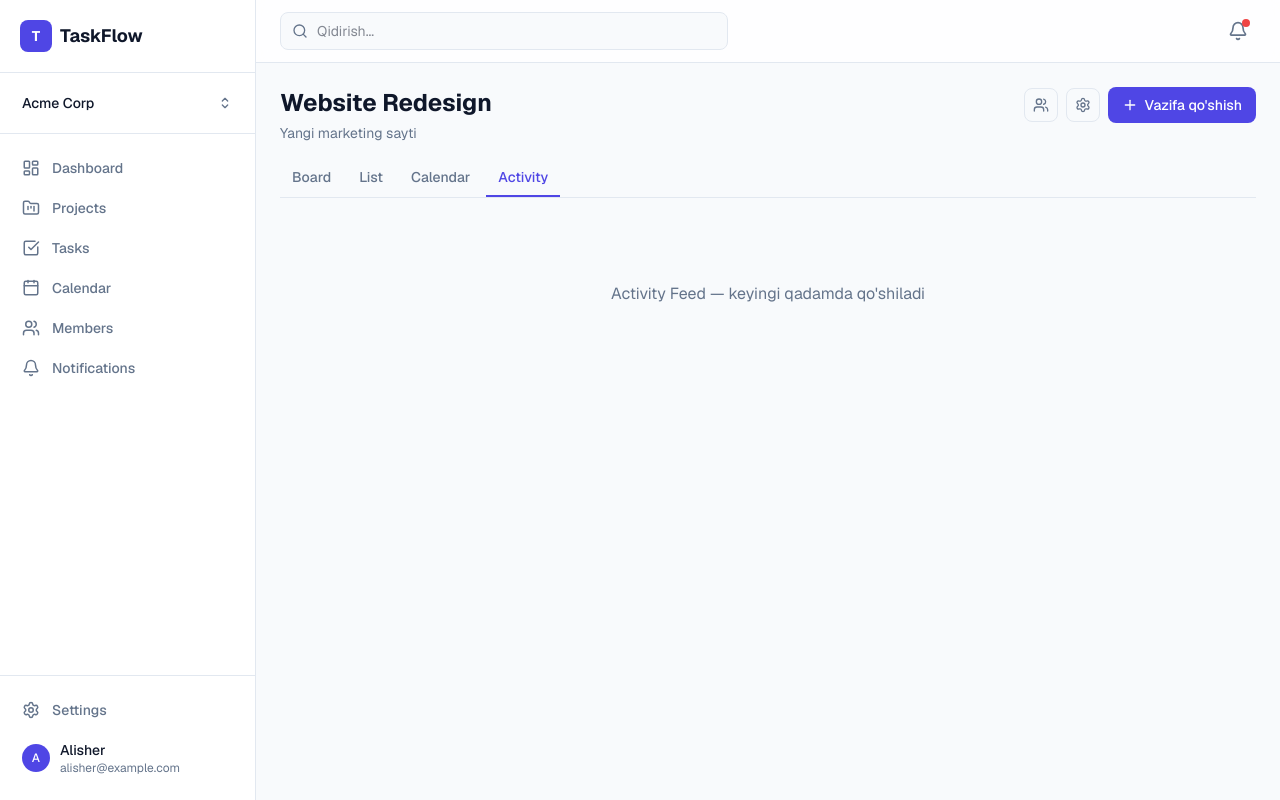
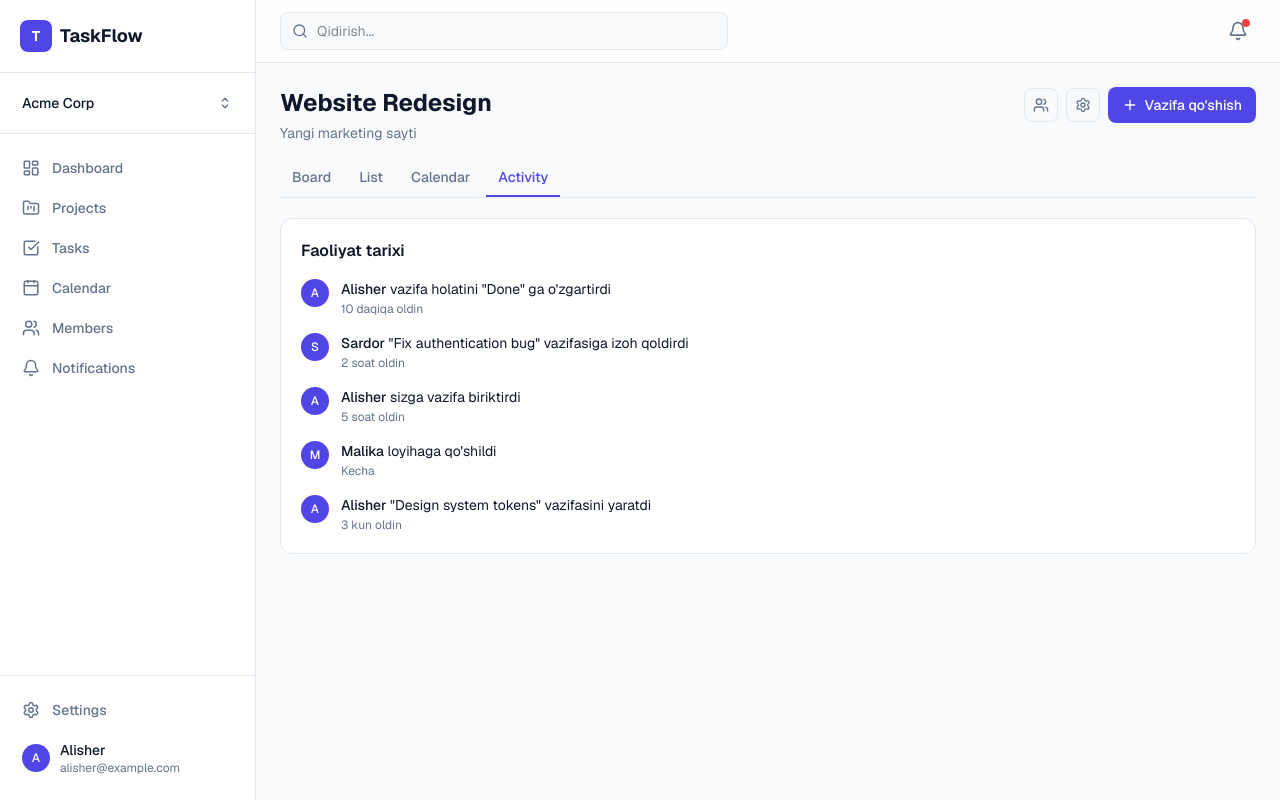
Before and after one commit to shoxnur-safarov/taskflow, a Next.js app in the folder frontend/: page /projects/1 in a window 1280 px wide. Both pictures are taken after a click on the button "Activity". Built offline with nearby package versions, Linux system fonts and the light colour scheme.

Commit message:
Add Activity Feed tab for project detail

```diff
--- a/frontend/src/app/(dashboard)/projects/[id]/page.tsx
+++ b/frontend/src/app/(dashboard)/projects/[id]/page.tsx
@@ -8,6 +8,7 @@ import { Task, TaskStatus } from "@/types";
 import TaskDetailPanel from "@/components/task-detail/TaskDetailPanel";
 import TaskListRow from "@/components/task-detail/TaskListRow";
 import CalendarGrid from "@/components/calendar/CalendarGrid";
+import ActivityFeed from "@/components/activity/ActivityFeed";
 
 const statuses: TaskStatus[] = ["todo", "in_progress", "review", "done"];
 
@@ -52,8 +53,8 @@ export default function ProjectDetailPage() {
               key={tab}
               onClick={() => setActiveTab(tab)}
               className={`px-3 py-2 text-sm font-medium border-b-2 transition-colors whitespace-nowrap ${activeTab === tab
-                  ? "border-primary text-primary"
-                  : "border-transparent text-muted hover:text-foreground"
+                ? "border-primary text-primary"
+                : "border-transparent text-muted hover:text-foreground"
                 }`}
             >
               {tab === "board" && "Board"}
@@ -141,11 +142,7 @@ export default function ProjectDetailPage() {
       )}
 
       {/* Activity View - placeholder */}
-      {activeTab === "activity" && (
-        <div className="text-center py-16 text-muted">
-          {"Activity Feed — keyingi qadamda qo'shiladi"}
-        </div>
-      )}
+      {activeTab === "activity" && <ActivityFeed />}
 
       <TaskDetailPanel task={selectedTask} onClose={() => setSelectedTask(null)} />
     </div>
--- /dev/null
+++ b/frontend/src/components/activity/ActivityFeed.tsx
@@ -0,0 +1,37 @@
+interface ActivityItem {
+  id: number;
+  userName: string;
+  action: string;
+  time: string;
+}
+
+const mockActivityFeed: ActivityItem[] = [
+  { id: 1, userName: "Alisher", action: "vazifa holatini \"Done\" ga o'zgartirdi", time: "10 daqiqa oldin" },
+  { id: 2, userName: "Sardor", action: "\"Fix authentication bug\" vazifasiga izoh qoldirdi", time: "2 soat oldin" },
+  { id: 3, userName: "Alisher", action: "sizga vazifa biriktirdi", time: "5 soat oldin" },
+  { id: 4, userName: "Malika", action: "loyihaga qo'shildi", time: "Kecha" },
+  { id: 5, userName: "Alisher", action: "\"Design system tokens\" vazifasini yaratdi", time: "3 kun oldin" },
+];
+
+export default function ActivityFeed() {
+  return (
+    <div className="bg-card border border-border rounded-xl p-4 sm:p-5">
+      <h3 className="font-semibold text-foreground mb-4">Faoliyat tarixi</h3>
+      <div className="space-y-4">
+        {mockActivityFeed.map((item) => (
+          <div key={item.id} className="flex gap-3">
+            <div className="w-7 h-7 rounded-full bg-primary flex-shrink-0 flex items-center justify-center text-white text-xs font-medium">
+              {item.userName.charAt(0)}
+            </div>
+            <div className="min-w-0 flex-1">
+              <p className="text-sm text-foreground">
+                <span className="font-medium">{item.userName}</span> {item.action}
+              </p>
+              <p className="text-xs text-muted mt-0.5">{item.time}</p>
+            </div>
+          </div>
+        ))}
+      </div>
+    </div>
+  );
+}
```
